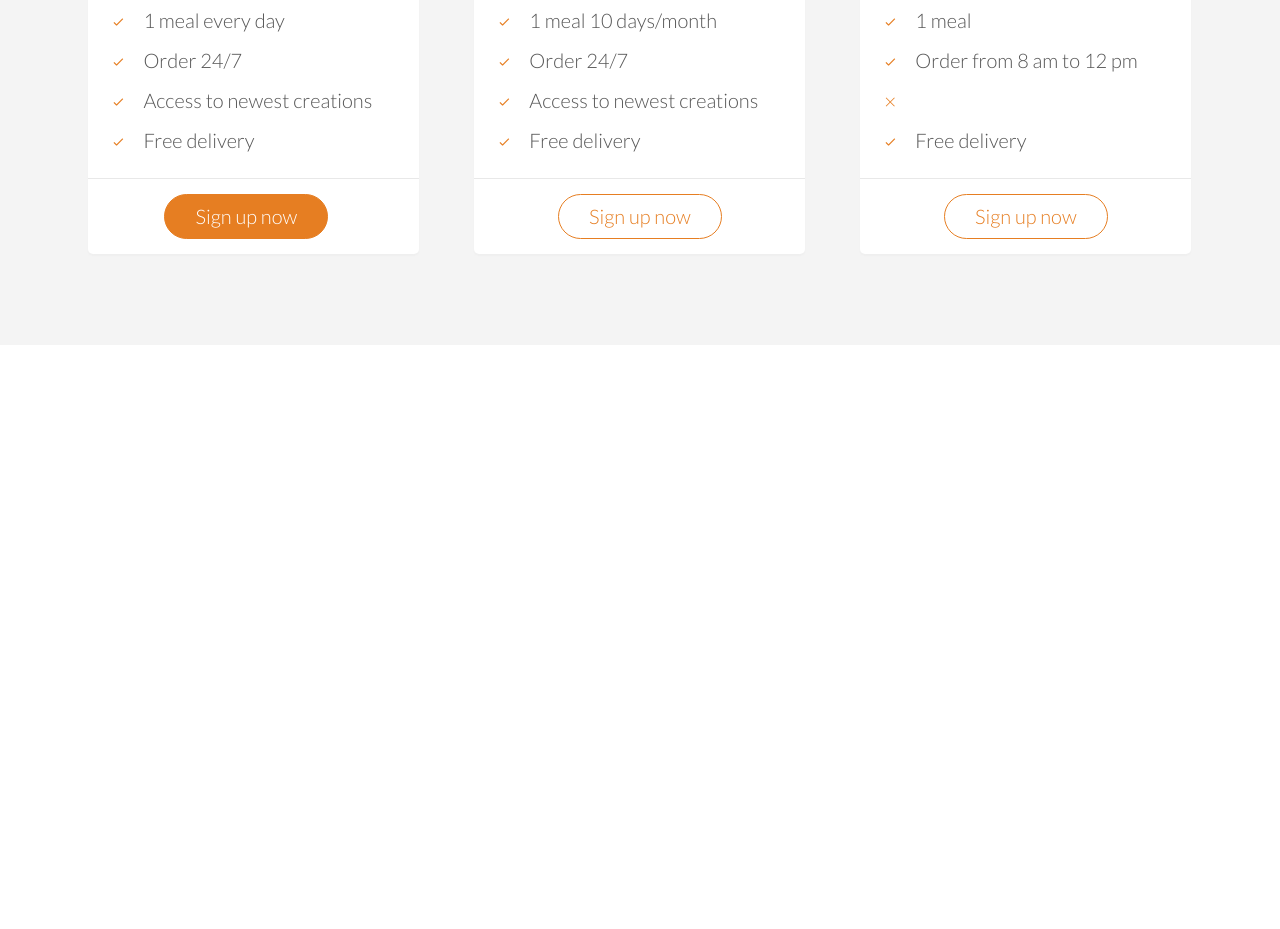
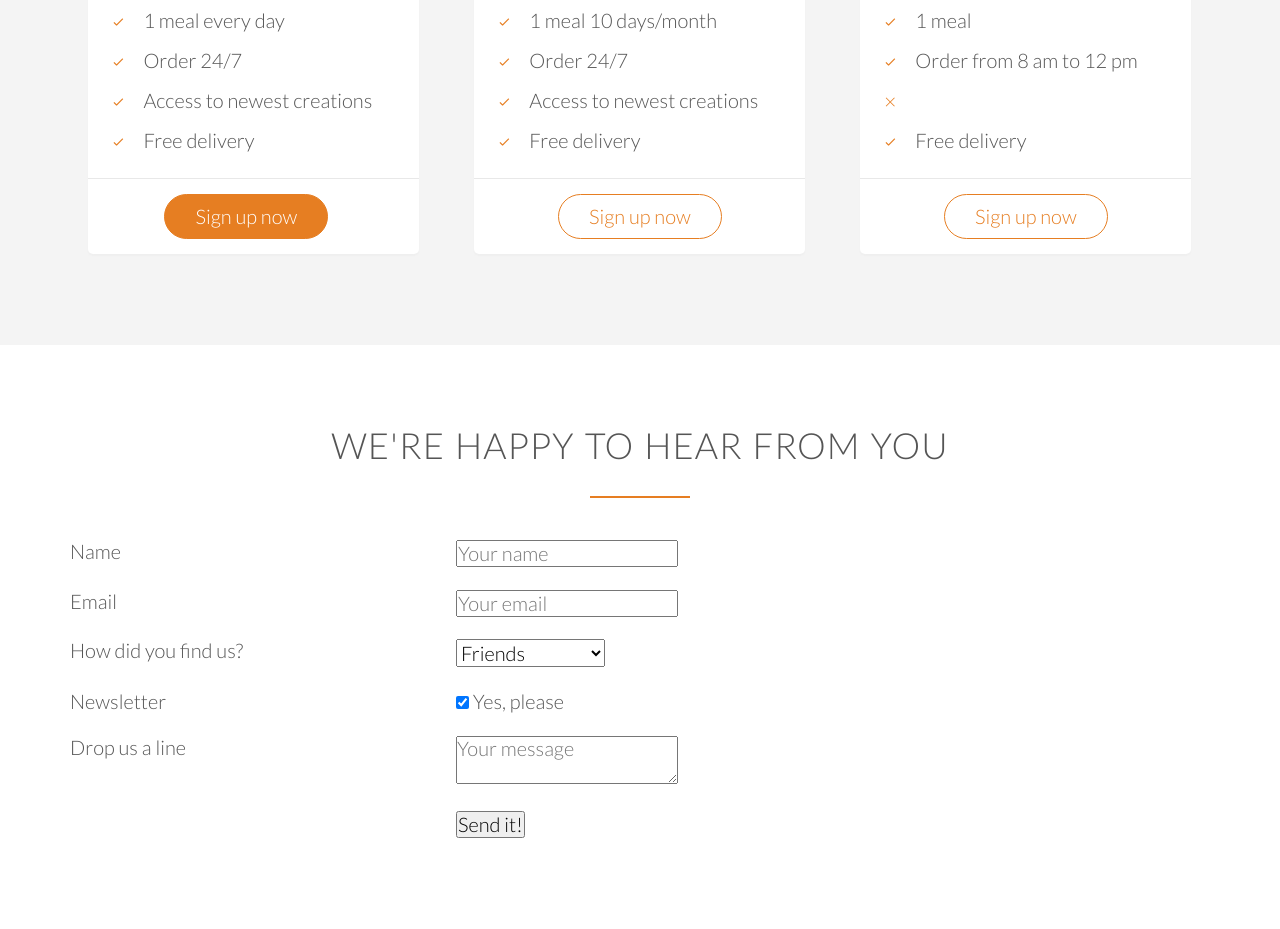
Before and after one commit to TiagoMaiaL/Omnifood-project, a website: page index.html in a window 1280 px wide. Shown: the part 4346-5275 px from the top of the page. Before the commit the page ends 4691 px from the top, so only its background shows below. Drawn offline with Linux system fonts and the light colour scheme; files whose address does not match are found by name.

Commit message:
Adding markup for signup section

```diff
--- a/index.html
+++ b/index.html
@@ -315,5 +315,75 @@
                 </div>
             </div>
         </section>
+
+        <section class="section-form">
+            <div class="row">
+                <h2>We're happy to hear from you</h2>
+            </div>
+
+            <div class="row">
+                <form method="post" action="#" class="contact-form">
+                    <div class="row">
+                        <div class="col span-1-of-3 form-labels">
+                            <label for="name">Name</label>
+                        </div>
+                        <div class="col span-2-of-3 form-inputs">
+                            <input type="text" id="name" name="name" placeholder="Your name" required>
+                        </div>
+                    </div>
+
+                    <div class="row">
+                        <div class="col span-1-of-3 form-labels">
+                            <label for="email">Email</label>
+                        </div>
+                        <div class="col span-2-of-3 form-inputs">
+                            <input type="email" id="email" name="email" placeholder="Your email" required>
+                        </div>
+                    </div>
+
+                    <div class="row">
+                        <div class="col span-1-of-3 form-labels">
+                            <label for="find-us">How did you find us?</label>
+                        </div>
+                        <div class="col span-2-of-3 form-inputs">
+                            <select name="find-us" id="find-us">
+                                <option value="friends" selected>Friends</option>
+                                <option value="search">Search engine</option>
+                                <option value="ad">Advertisement</option>
+                                <option value="other">Other</option>
+                            </select>
+                        </div>
+                    </div>
+
+                    <div class="row">
+                        <div class="col span-1-of-3 form-labels">
+                            <label for="news">Newsletter</label>
+                        </div>
+                        <div class="col span-2-of-3 form-inputs">
+                            <input type="checkbox" id="news" name="news" checked> Yes, please
+                        </div>
+                    </div>
+
+                    <div class="row">
+                        <div class="col span-1-of-3 form-labels">
+                            <label for="message">Drop us a line</label>
+                        </div>
+                        <div class="col span-2-of-3 form-inputs">
+                            <textarea placeholder="Your message" name="message" id="message"></textarea>
+                        </div>
+                    </div>
+
+                    <div class="row">
+                        <div class="col span-1-of-3 form-labels">
+                            <label>&nbsp;</label>
+                        </div>
+                        <div class="col span-2-of-3 form-inputs">
+                            <input type="submit" value="Send it!">
+                        </div>
+                    </div>
+                </form>
+            </div>
+        </section>
+
     </body>
 </html>
```
